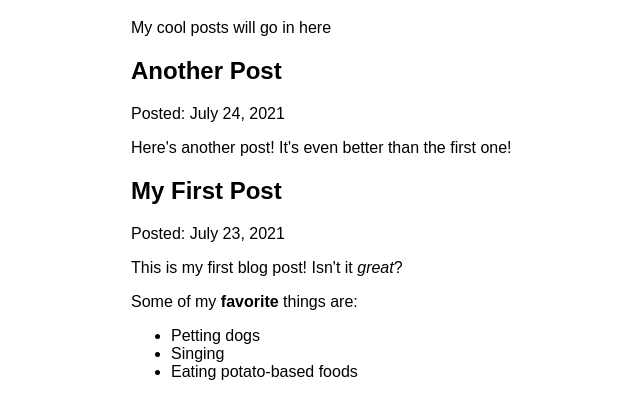
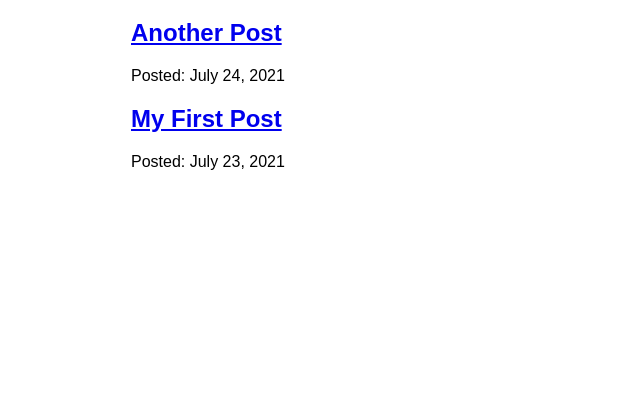
Before and after one commit to FredBrock/my-gatsby-site, a Gatsby site: page /blog in a window 1280 px wide. Shown: the part 157-576 px from the top of the page, without its empty margins (259-899 px from the left). Built offline with nearby package versions, Linux system fonts and the light colour scheme; Gatsby itself is replaced by a stand-in of ours.

Commit message:
Finished Gatsby Tutorial Part 6

```diff
--- a/blog/another-post.mdx
+++ b/blog/another-post.mdx
@@ -3,3 +3,4 @@ title: "Another Post"
 date: "2021-07-24"
 ---
 Here's another post! It's even better than the first one!
+Here's another post! It's even better than the first one!Here's another post! It's even better than the first one!
--- a/src/pages/blog.js
+++ /dev/null
@@ -1,64 +0,0 @@
-import * as React from "react";
-import { graphql } from "gatsby";
-import Layout from "../components/layout";
-import { MDXRenderer } from "gatsby-plugin-mdx";
-const BlogPage = ({ data }) => {
-  return (
-    <Layout pageTitle="My Blog Posts">
-      <p>My cool posts will go in here</p>
-
-      {/* <ul>
-        {source.data.allFile.nodes.map((node) => (
-          <li key={node.name}>{node.name}</li>
-        ))}
-      </ul> */}
-
-      {data.allMdx.nodes.map((node) => (
-        <article key={node.id}>
-          <h2>{node.frontmatter.title}</h2>
-          <p>Posted: {node.frontmatter.date}</p>
-          <MDXRenderer>{node.body}</MDXRenderer>
-        </article>
-      ))}
-    </Layout>
-  );
-};
-
-// export const query = graphql`
-//   query seoQueryAndSeoQuery1 {
-//     allFile {
-//       nodes {
-//         name
-//       }
-//     }
-//   }
-// `;
-export const query = graphql`
-  query {
-    allMdx(sort: { fields: frontmatter___date, order: DESC }) {
-      nodes {
-        frontmatter {
-          title
-          date(formatString: "MMMM DD, YYYY")
-        }
-        id
-        body
-      }
-    }
-  }
-`;
-
-// export const query1332 = graphql`
-//   query seoQueryAndSeoQuery2 {
-//     site(siteMetadata: { title: {} }) {
-//       id
-//       siteMetadata {
-//         title
-//         description
-//         siteUrl
-//       }
-//     }
-//   }
-// `;
-
-export default BlogPage;
--- /dev/null
+++ b/src/pages/blog/index.js
@@ -0,0 +1,36 @@
+import * as React from "react";
+import { Link, graphql } from "gatsby";
+import Layout from "../../components/layout";
+
+const BlogPage = ({ data }) => {
+  console.log(data);
+  return (
+    <Layout pageTitle="My Blog Posts">
+      {data.allMdx.nodes.map((node) => (
+        <article key={node.id}>
+          <h2>
+            <Link to={`/blog/${node.slug}`}>{node.frontmatter.title}</Link>
+          </h2>
+          <p>Posted: {node.frontmatter.date}</p>
+        </article>
+      ))}
+    </Layout>
+  );
+};
+
+export const query = graphql`
+  query {
+    allMdx(sort: { fields: frontmatter___date, order: DESC }) {
+      nodes {
+        frontmatter {
+          date(formatString: "MMMM D, YYYY")
+          title
+        }
+        id
+        slug
+      }
+    }
+  }
+`;
+
+export default BlogPage;
```
Also changed, not shown: src/pages/blog/{mdx.slug}.js (added, +26 -0 lines).
